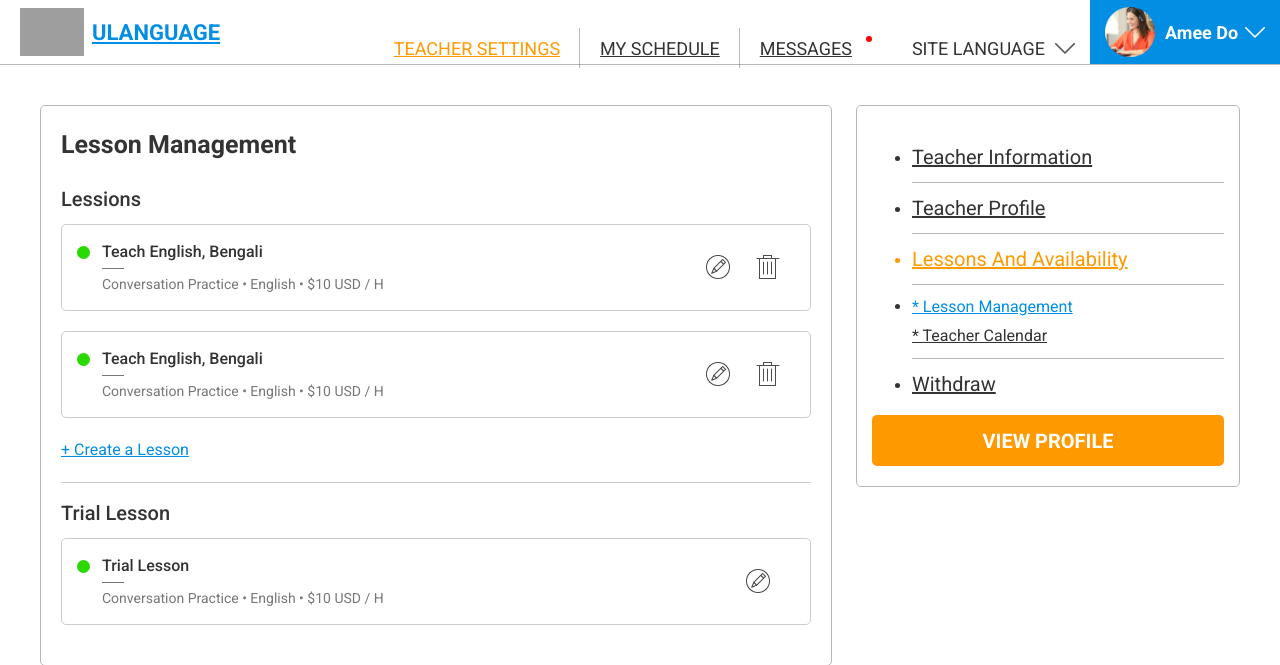
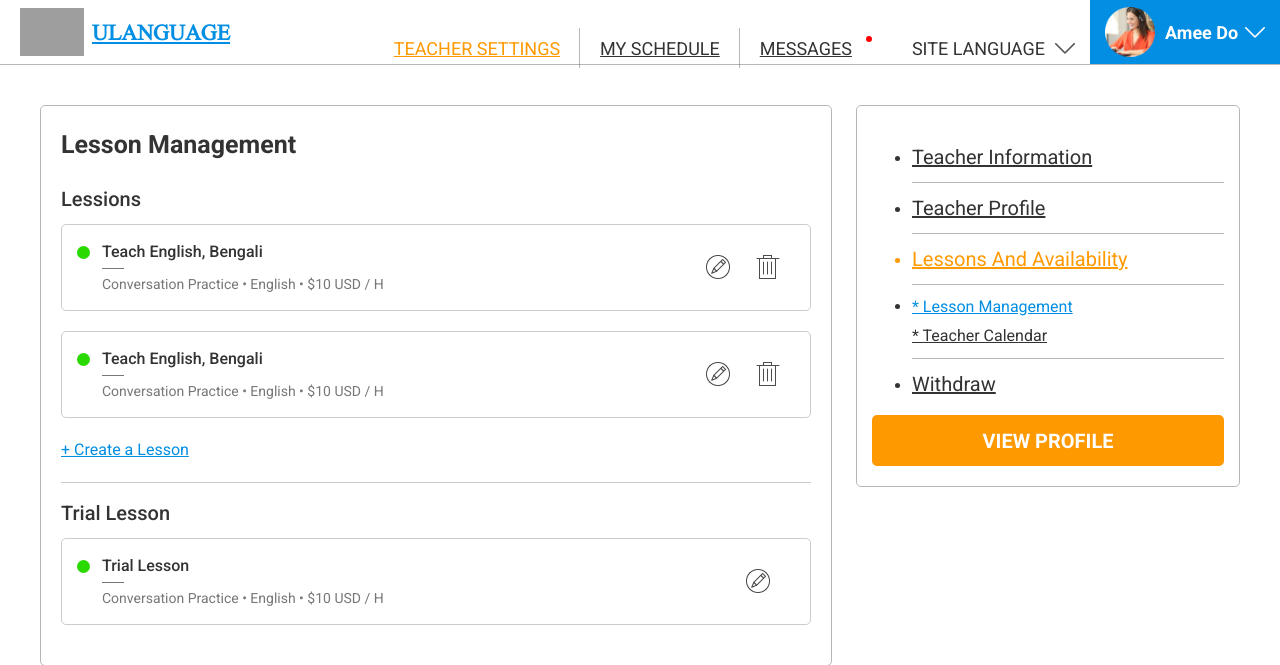
Before and after one commit to happyboydk89/ulang, a PHP site: page /teacher/lessons.html in a window 1280 px wide. Shown: the top 665 px of the page. Run offline with PHP 8.4, Linux system fonts and the light colour scheme; some libraries are stand-ins or nearby versions; grey boxes are pictures that could not be loaded.

Commit message:
huy commit

```diff
--- a/assets/css/style.css
+++ b/assets/css/style.css
@@ -3,6 +3,11 @@
 @font-face {
 	font-family: "Helvetica Neue Condensed";
 	src: url("../fonts/HelveticaNeue BlackCond_1.ttf") format("truetype");
+}
+@font-face {
+	font-family: "Time New Roman";
+	src: url("../fonts/times.ttf") format("truetype");
+	font-style: normal;
 }
 body {
 	font-family: "Roboto", sans-serif;
@@ -130,8 +135,9 @@ textarea {
     text-align: center;
     font-size: 21px;
     text-shadow: 1px 1px 0 #fff;
-    font-family: "Helvetica Neue Condensed";
+    font-family: "Time New Roman";
     letter-spacing: 2px;
+    font-weight: bold;
 }
 .logo.custom_logo img {
     width: 95px;
@@ -2697,6 +2703,7 @@ body.dropdown .overlay {
 	margin-left: 5px;
 	display: flex;
 	align-items: center;
+	font-family: "Time New Roman";
 }
 .logo-text.c-white a {
 	color: #fff;
--- a/home.html
+++ b/home.html
@@ -17,7 +17,7 @@
 </head>
 <body id="top" class="ct-btn-exits">
   <header class="header" id="header">
-    <div class="logo custom_logo"><a href="#"><img src="./assets/img/logo_home.svg" alt="ulanguage"> ULanguage</a></div>
+    <div class="logo custom_logo"><a href="#"><img src="./assets/img/logo_home.svg" alt="ulanguage">ULANGUAGE</a></div>
     <div class="btn__menu"><span></span> <span></span> <span></span></div>
     <div class="gnav">
       <ul>
```
Also changed, not shown: assets/fonts/times.ttf (added).
